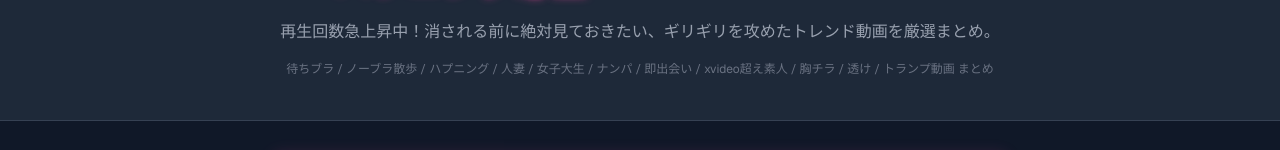
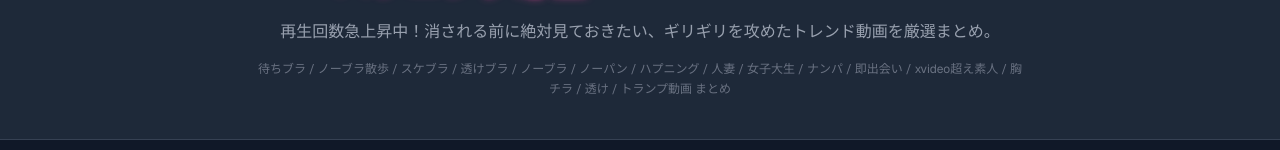
Before and after one commit to safemeet60/affilisite, a Next.js app: page / in a window 1280 px wide. Shown: the part 179-329 px from the top of the page. Built offline with nearby package versions, Linux system fonts and the light colour scheme; no server answers.

Commit message:
キーワードにノーブラ散歩・スケブラ・透けブラ・ノーブラ・ノーパンを追加
Co-Authored-By: Claude Sonnet 4.6 <noreply@anthropic.com>

```diff
--- a/app/layout.tsx
+++ b/app/layout.tsx
@@ -16,7 +16,7 @@ const geistMono = Geist_Mono({
 export const metadata: Metadata = {
   title: "待ちブラ・ノーブラ散歩動画ランキング【YouTube厳選まとめ】人妻・女子大生・ナンパ・出会い",
   description: "YouTubeで話題の待ちブラ・ノーブラ散歩・ハプニング動画を再生数ランキング形式で厳選まとめ。人妻・女子大生・ナンパ・即出会い系など刺激的なコンテンツを毎日更新。xvideoより過激な素人動画が無料で見放題！",
-  keywords: "待ちブラ,ノーブラ散歩,ハプニング,人妻,女子大生,ナンパ,即出会い,YouTube,xvideo,胸チラ,透け,トランプ,素人,まとめ",
+  keywords: "待ちブラ,ノーブラ散歩,スケブラ,透けブラ,ノーブラ,ノーパン,ハプニング,人妻,女子大生,ナンパ,即出会い,YouTube,xvideo,胸チラ,透け,トランプ,素人,まとめ",
   openGraph: {
     title: "待ちブラ・ノーブラ散歩動画ランキング【YouTube厳選まとめ】",
     description: "再生数急上昇中！消される前に見ておきたいYouTubeのギリギリ動画を厳選まとめ。人妻・女子大生・ナンパ・即出会い系コンテンツが満載！",
--- a/app/page.tsx
+++ b/app/page.tsx
@@ -122,7 +122,7 @@ export default function App() {
             再生回数急上昇中！消される前に絶対見ておきたい、ギリギリを攻めたトレンド動画を厳選まとめ。
           </p>
           <p className="text-gray-500 text-xs leading-relaxed">
-            待ちブラ / ノーブラ散歩 / ハプニング / 人妻 / 女子大生 / ナンパ / 即出会い / xvideo超え素人 / 胸チラ / 透け / トランプ動画 まとめ
+            待ちブラ / ノーブラ散歩 / スケブラ / 透けブラ / ノーブラ / ノーパン / ハプニング / 人妻 / 女子大生 / ナンパ / 即出会い / xvideo超え素人 / 胸チラ / 透け / トランプ動画 まとめ
           </p>
         </div>
       </section>
```
